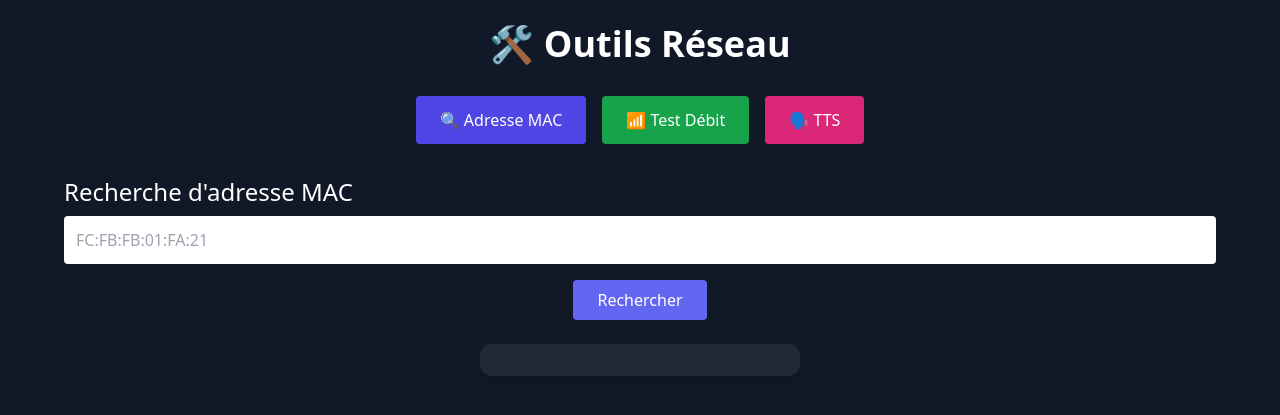
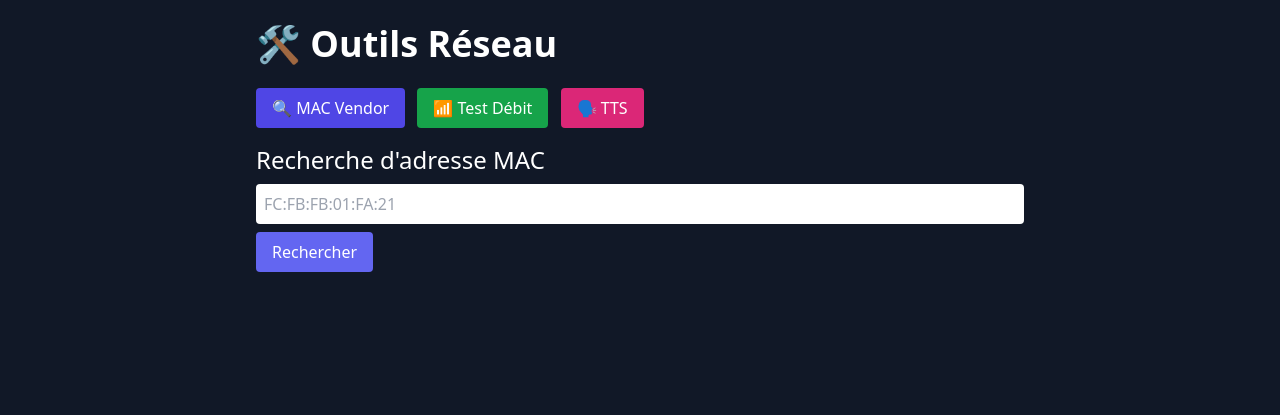
Before and after one commit to milousebw/mikrotik-tools, a Python web app: template templates/index.html in a window 1280 px wide. Shown: the top 415 px of the page. Run offline with Jinja, Linux system fonts and the light colour scheme; the template is opened without the code that fills it, so the values that code supplies are empty; some libraries are stand-ins or nearby versions.

Commit message:
Update index.html

```diff
--- a/templates/index.html
+++ b/templates/index.html
@@ -6,40 +6,37 @@
   <script src="https://cdn.tailwindcss.com"></script>
 </head>
 <body class="bg-gray-900 text-white p-6 font-sans">
-  <div class="max-w-6xl mx-auto">
-    <h1 class="text-4xl font-bold mb-8 text-center">🛠️ Outils Réseau</h1>
+  <div class="max-w-3xl mx-auto">
+    <h1 class="text-4xl font-bold mb-6">🛠️ Outils Réseau</h1>
 
-    <div class="flex justify-center space-x-4 mb-8">
-      <button onclick="showTab('mac')" class="px-6 py-3 bg-indigo-600 rounded">🔍 Adresse MAC</button>
-      <button onclick="showTab('speed')" class="px-6 py-3 bg-green-600 rounded">📶 Test Débit</button>
-      <button onclick="showTab('tts')" class="px-6 py-3 bg-pink-600 rounded">🗣️ TTS</button>
+    <div class="space-x-2 mb-4">
+      <button onclick="showTab('mac')" class="px-4 py-2 bg-indigo-600 rounded">🔍 MAC Vendor</button>
+      <button onclick="showTab('speed')" class="px-4 py-2 bg-green-600 rounded">📶 Test Débit</button>
+      <button onclick="showTab('tts')" class="px-4 py-2 bg-pink-600 rounded">🗣️ TTS</button>
     </div>
 
     <!-- MAC VENDOR -->
     <div id="mac" class="tab hidden">
       <h2 class="text-2xl mb-2">Recherche d'adresse MAC</h2>
       <input id="macAddress" type="text" placeholder="FC:FB:FB:01:FA:21"
-        class="w-full text-black p-3 rounded mb-4" />
-      <div class="flex justify-center">
-        <button onclick="lookupMac()" class="bg-indigo-500 px-6 py-2 rounded">Rechercher</button>
-      </div>
-      <div id="macResult" class="mt-6 flex justify-center">
-        <div class="flex items-center space-x-4 bg-gray-800 rounded-xl p-4 shadow-lg w-[20rem] justify-center">
-          <img id="macLogo" src="" alt="Logo" class="h-12 w-auto hidden rounded bg-white p-1 border border-gray-300 shadow" />
-          <span id="macVendor" class="font-bold text-lg"></span>
-        </div>
+        class="w-full text-black p-2 rounded mb-2" />
+      <button onclick="lookupMac()" class="bg-indigo-500 px-4 py-2 rounded">Rechercher</button>
+      <div id="macResult" class="mt-4 flex items-center space-x-4">
+        <img id="macLogo" src="" alt="Logo" class="h-8 hidden" />
+        <span id="macVendor" class="font-bold"></span>
       </div>
     </div>
 
     <!-- SPEED TEST -->
     <div id="speed" class="tab hidden">
       <h2 class="text-2xl mb-2">Test de débit MikroTik</h2>
-      <input id="targetIp" type="text" placeholder="IP publique" class="w-full text-black p-3 rounded mb-2" />
-      <input id="targetUser" type="text" placeholder="Utilisateur" class="w-full text-black p-3 rounded mb-2" />
-      <input id="targetPass" type="password" placeholder="Mot de passe" class="w-full text-black p-3 rounded mb-4" />
-      <div class="flex justify-center">
-        <button onclick="runSpeedTest()" class="bg-green-600 px-6 py-2 rounded">Lancer</button>
-      </div>
+      <input id="targetIp" type="text" placeholder="IP publique"
+        class="w-full text-black p-2 rounded mb-2" />
+      <input id="targetUser" type="text" placeholder="Utilisateur"
+        class="w-full text-black p-2 rounded mb-2" />
+      <input id="targetPass" type="password" placeholder="Mot de passe"
+        class="w-full text-black p-2 rounded mb-2" />
+      <button onclick="runSpeedTest()" class="bg-green-600 px-4 py-2 rounded">Lancer</button>
       <pre id="speedResult" class="mt-4 whitespace-pre-wrap text-sm"></pre>
     </div>
 
@@ -47,14 +44,12 @@
     <div id="tts" class="tab hidden">
       <h2 class="text-2xl mb-2">Synthèse vocale (ElevenLabs)</h2>
       <textarea id="ttsText" rows="4" class="w-full p-3 text-black rounded mb-2" placeholder="Texte à lire..."></textarea>
-      <select id="ttsLang" class="w-full p-2 text-black rounded mb-4">
+      <select id="ttsLang" class="w-full p-2 text-black rounded mb-2">
         <option value="EXAVITQu4vr4xnSDxMaL">🇫🇷 Jessy</option>
         <option value="jBpfuIE2acCO8z3wKNLl">🇫🇷 Gabriel</option>
         <option value="AZnzlk1XvdvUeBnXmlld">🇬🇧 Matilda</option>
       </select>
-      <div class="flex justify-center">
-        <button onclick="runTTS()" class="bg-pink-600 px-6 py-2 rounded">Lire</button>
-      </div>
+      <button onclick="runTTS()" class="bg-pink-600 px-4 py-2 rounded">Lire</button>
       <div id="ttsResult" class="mt-6 space-y-4">
         <audio id="audioPlayer" controls class="w-full hidden">
           <source id="audioSource" src="" type="audio/mp3">
@@ -83,9 +78,18 @@
         const res = await fetch('/mac?address=' + encodeURIComponent(mac));
         const data = await res.json();
         if (res.ok) {
-          vendorSpan.textContent = data.vendor;
-          logo.src = `/logo?vendor=${encodeURIComponent(data.vendor)}`;
-          logo.onerror = () => logo.classList.add("hidden");
+          const vendor = data.vendor;
+          vendorSpan.textContent = vendor;
+
+          const domain = vendor.replace(/[^a-zA-Z0-9]/g, '').toLowerCase() + ".com";
+          logo.src = `https://img.logo.dev/${domain}`;
+          logo.onerror = function () {
+            logo.onerror = function () {
+              logo.classList.add("hidden");
+            };
+            logo.src = `https://logo.clearbit.com/${domain}`;
+          };
+
           logo.classList.remove("hidden");
         } else {
           vendorSpan.textContent = data.error;
@@ -123,7 +127,7 @@
 
       const res = await fetch("/tts", {
         method: "POST",
-        headers: { "Content-Type": "application/json" },
+        headers: {"Content-Type": "application/json"},
         body: JSON.stringify({ text, voice_id })
       });
 
```
